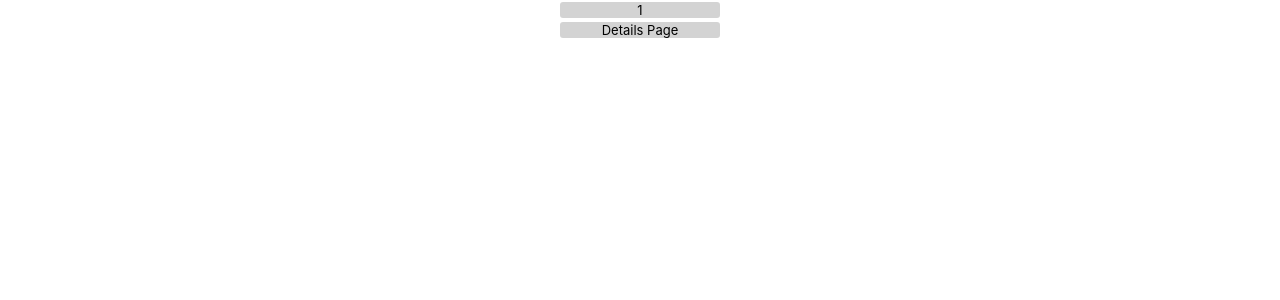
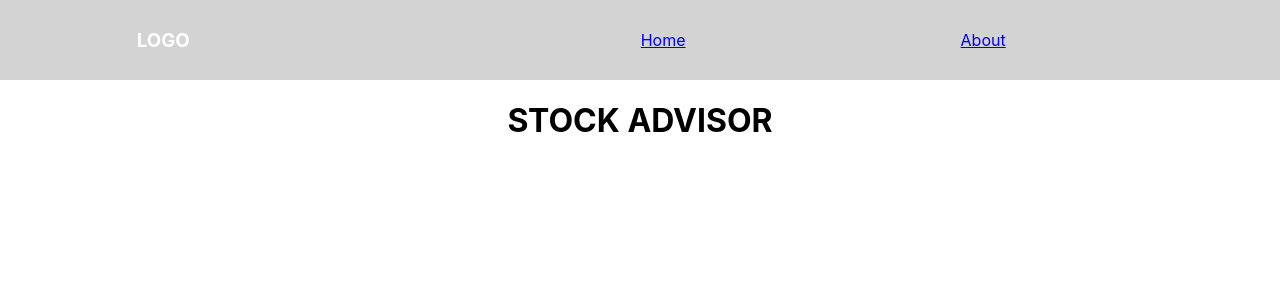
Before and after one commit to diskodenso/stock-advisor, a React (Create React App) app: page /detail/1 in a window 1280 px wide. Shown: the top 300 px of the page. Built offline with nearby package versions, Linux system fonts and the light colour scheme; no server answers.

Commit message:
context react

```diff
--- a/src/App.css
+++ b/src/App.css
@@ -2,37 +2,18 @@
   text-align: center;
 }
 
-.App-logo {
-  height: 40vmin;
-  pointer-events: none;
-}
-
-@media (prefers-reduced-motion: no-preference) {
-  .App-logo {
-    animation: App-logo-spin infinite 20s linear;
-  }
-}
-
-.App-header {
-  background-color: #282c34;
-  min-height: 100vh;
+.NavigationBar {
   display: flex;
-  flex-direction: column;
+  justify-content: space-around;
   align-items: center;
-  justify-content: center;
-  font-size: calc(10px + 2vmin);
+  min-height: 10vh;
+  background: lightgrey;
   color: white;
 }
-
-.App-link {
-  color: #61dafb;
+.NavLinks {
+  display: flex;
+  width: 50%;
+  justify-content: space-around;
+  align-items: center;
+  list-style: none;
 }
-
-@keyframes App-logo-spin {
-  from {
-    transform: rotate(0deg);
-  }
-  to {
-    transform: rotate(360deg);
-  }
-}
--- a/src/App.js
+++ b/src/App.js
@@ -1,22 +1,25 @@
 import './App.css';
 import Home from "./Components/Home.js";
 import "./Components/Results.css";
-import Detail from "./Components/Detail.js"
+import Detail from "./Components/Detail.js";
+import NavBar from "./Components/NavBar.js";
 import { BrowserRouter as Router, Switch, Route, Link } from "react-router-dom";
+import About from "./Components/About.js";
 
 function App() {
   return (
      <Router>
       <div className="App">
+        <NavBar />
+        <h1>STOCK ADVISOR</h1>
                <Switch>
           <Route exact path="/">
             < Home />
-
-          {/* </Route>
-          {/* <Route path="/About">
-            <About /> */}
           </Route>
-          <Route exact path="/detail/:companyName" children={<Detail />}/>
+          <Route exact path="/About">
+            < About />
+          </Route>
+          <Route exact path="/detail/:symbol" children={<Detail />}/>
         </Switch>
         </div>
 </Router>
--- /dev/null
+++ b/src/Components/About.js
@@ -0,0 +1,11 @@
+import React from 'react'
+import { BrowserRouter as Router, Switch, Route, Link, useParams } from "react-router-dom";
+
+ function About() {
+    return (
+        <div>
+            <p>About page</p>
+        </div>
+    )
+}
+export default About;
--- a/src/Components/Detail.js
+++ b/src/Components/Detail.js
@@ -2,11 +2,11 @@ import { BrowserRouter as Router, Switch, Route, Link, useParams } from "react-r
 import React, { useEffect, useState } from 'react'
 
 function Detail(props) {
-    const { companyName } = useParams()
-    const [ company, setCompany ] = useState({})
+    const { symbol } = useParams()
+    const [ company, setCompany ] = useState(null)
 
     const searchProfile = async () => {
-        const response = await fetch(`https://www.alphavantage.co/query?function=OVERVIEW&symbol=${companyName}&apikey=D8TXVUDAZHH9GDB1`);
+        const response = await fetch(`https://www.alphavantage.co/query?function=OVERVIEW&symbol=${symbol}&apikey=D8TXVUDAZHH9GDB1`);
         const data = await response.json();
         setCompany(data);
         console.log(response);
@@ -16,13 +16,14 @@ function Detail(props) {
     useEffect(() => {
         searchProfile();
     }, []);
-    console.log(companyName)
+    // console.log(company.Description)
     return (
         <div>
-
-            <p>{companyName}</p>
-            {/* <p>{company.description}</p> */}
-            <p>Details Page</p>
+            {company !== null && (<div>
+                <p>{company.Name}</p>
+                <p> Stock Market Symbol: {company.Symbol} </p>
+                <p>{company.Description}</p>
+            </div> )}
         </div>
     )
 }
--- a/src/Components/Home.js
+++ b/src/Components/Home.js
@@ -1,5 +1,4 @@
 import React, { useEffect, useState } from 'react'
-import Search from "./Search.js";
 import { BrowserRouter as Router, Switch, Route, Link } from "react-router-dom";
 
 function Home() {
@@ -26,7 +25,7 @@ function Home() {
         </div>
             <div>
                 {companies.length !== 0 && companies.map(company => (
-                <Link to = {`/detail/${company["2. name"]}`}> {company["2. name"]} </Link>
+                <Link to = {`/detail/${company["1. symbol"]}`}> {company["2. name"]} </Link>
                 ))}
         </div>
             </div>
--- /dev/null
+++ b/src/Components/NavBar.js
@@ -0,0 +1,19 @@
+import React from 'react'
+import { BrowserRouter as Router, Switch, Route, Link } from "react-router-dom";
+
+function NavBar() {
+    return (
+        <nav className="NavigationBar">
+            <h3>LOGO</h3>
+                <ul className="NavLinks">
+                    <li>
+                        <Link to="/">Home</Link>
+                    </li>
+                    <li>
+                        <Link to="/About">About</Link>
+                    </li>
+                </ul>
+            </nav>
+    )
+}
+export default NavBar;
```
Also changed, not shown: src/Components/Search.js (deleted, +0 -15 lines), src/Context/detailContext.js (added, +23 -0 lines).
